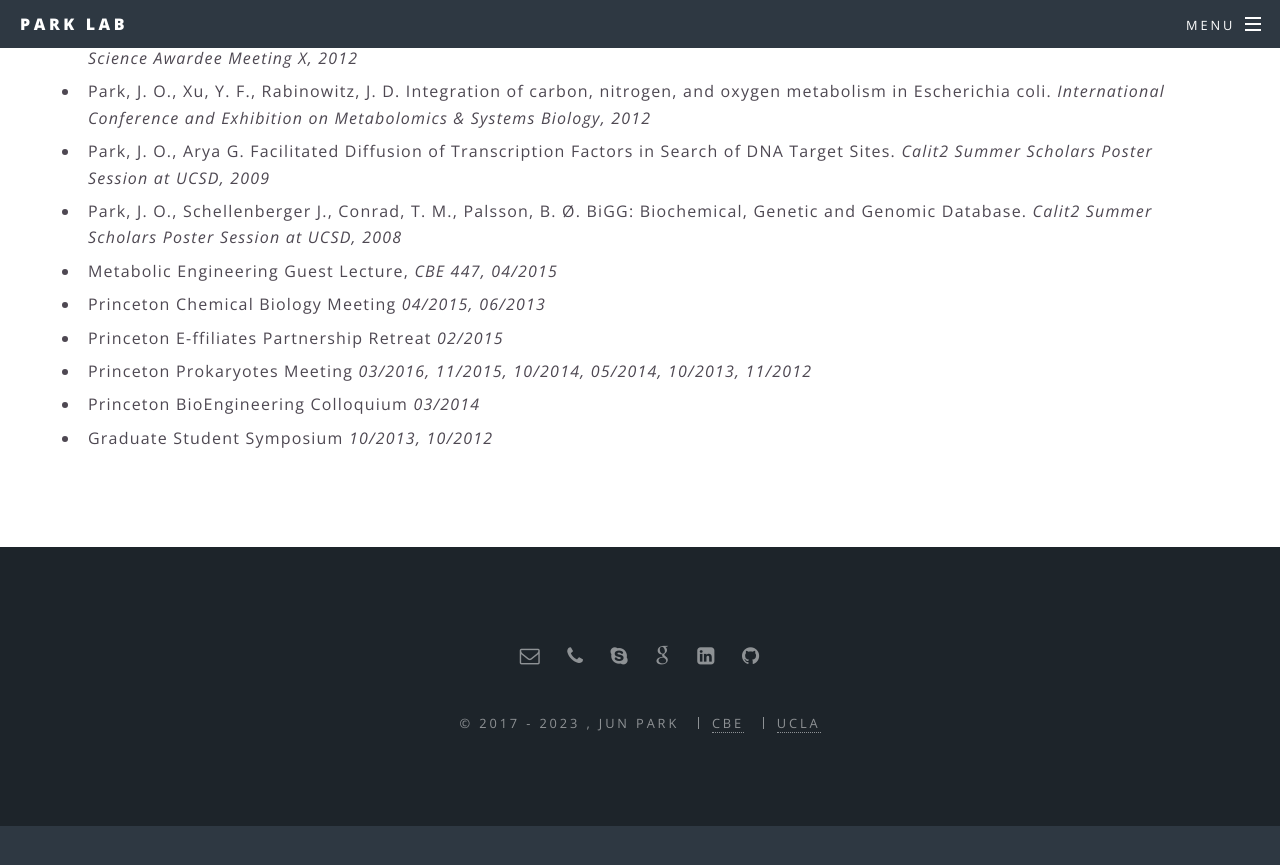
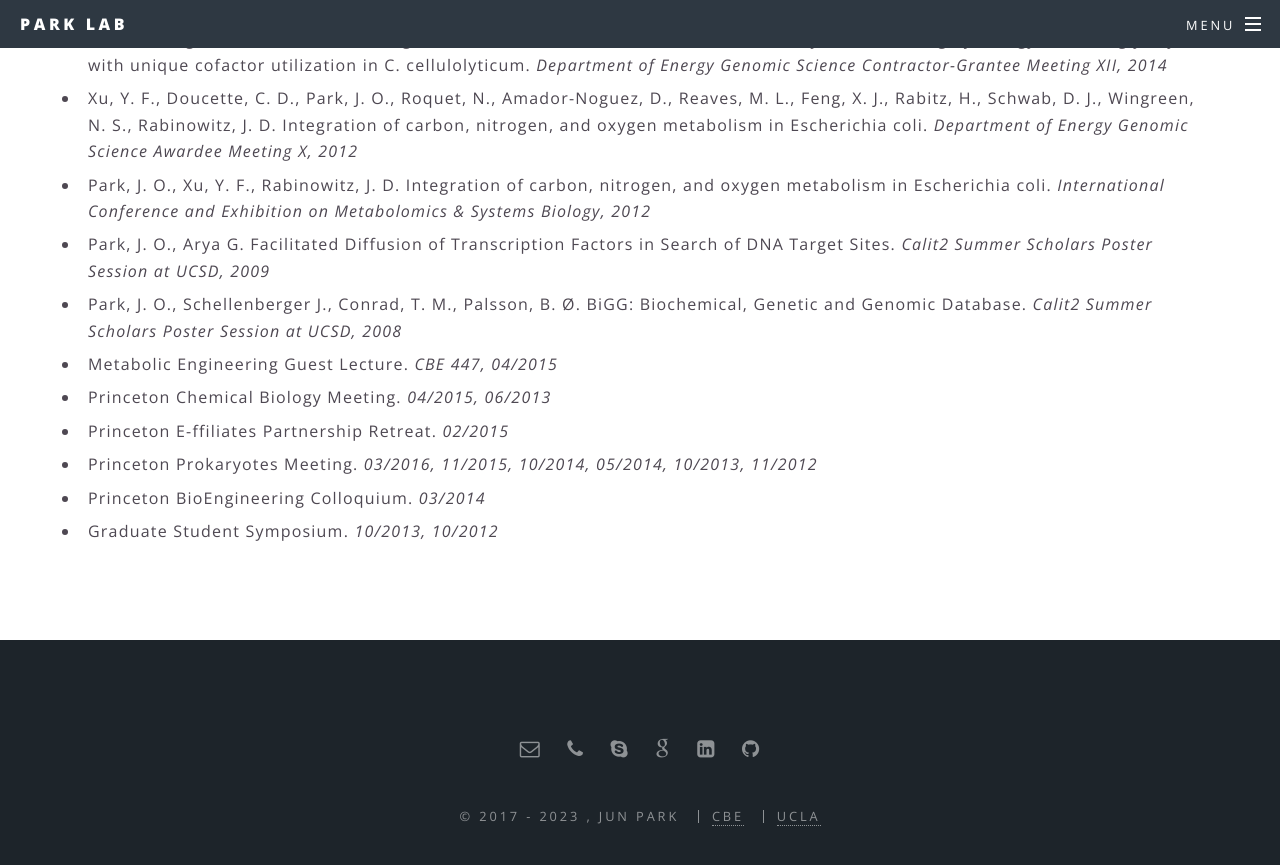
Before and after one commit to jopark/jopark.github.io, a Jekyll site: the page built from biography.html, in a window 1280 px wide and 900 px high, scrolled down 5177 px. Shown: the top 865 px of the window. Built offline with Jekyll 4.4.1, drawn with Linux system fonts in a browser that asks for light colours; before the commit the page ends 6003 px from its top, so only the background shows below that; some of the changed text lies outside the part shown.

Commit message:
update pubs and talks

```diff
--- a/biography.html
+++ b/biography.html
@@ -155,12 +157,12 @@
 		<li>Park, J. O., Xu, Y. F., Rabinowitz, J. D.  Integration of carbon, nitrogen, and oxygen metabolism in Escherichia coli. <i>International Conference and Exhibition on Metabolomics & Systems Biology, 2012</i></li>
 		<li>Park, J. O., Arya G.  Facilitated Diffusion of Transcription Factors in Search of DNA Target Sites. <i>Calit2 Summer Scholars Poster Session at UCSD, 2009</i></li>
 		<li>Park, J. O., Schellenberger J., Conrad, T. M., Palsson, B. Ø.  BiGG: Biochemical, Genetic and Genomic Database. <i>Calit2 Summer Scholars Poster Session at UCSD, 2008</i></li>
-		<li>Metabolic Engineering Guest Lecture, <i>CBE 447, 04/2015</i></li>
-		<li>Princeton Chemical Biology Meeting <i>04/2015, 06/2013</i></li>
-		<li>Princeton E-ffiliates Partnership Retreat <i>02/2015</i></li>
-		<li>Princeton Prokaryotes Meeting <i>03/2016, 11/2015, 10/2014, 05/2014, 10/2013, 11/2012</i></li>
-		<li>Princeton BioEngineering Colloquium <i>03/2014</i></li>
-		<li>Graduate Student Symposium <i>10/2013, 10/2012</i></li>
+		<li>Metabolic Engineering Guest Lecture. <i>CBE 447, 04/2015</i></li>
+		<li>Princeton Chemical Biology Meeting. <i>04/2015, 06/2013</i></li>
+		<li>Princeton E-ffiliates Partnership Retreat. <i>02/2015</i></li>
+		<li>Princeton Prokaryotes Meeting. <i>03/2016, 11/2015, 10/2014, 05/2014, 10/2013, 11/2012</i></li>
+		<li>Princeton BioEngineering Colloquium. <i>03/2014</i></li>
+		<li>Graduate Student Symposium. <i>10/2013, 10/2012</i></li>
 		</ul>
 		</p>
 
--- a/publications.html
+++ b/publications.html
@@ -4,6 +4,7 @@
 ---
 
 <ol reversed class="ul2">
+<li>Law, R. C., O’Keeffe, S., Nurwono, G., Ki, R., Lakhani, A., Lai, P., Park, J. O.  <a href="https://doi.org/10.1101/2023.11.06.565907">Determination of metabolic fluxes by deep learning of isotope labeling patterns.</a> <i>bioRxiv</i> (2023) doi: 10.1101/2023.11.06.565907</li>
 <li>Xie, Y., Erşan, S., Guan, X., Wang, J., Sha, J., Xu, S., Wohlschlegel, J. A., Park, J. O., Liu, C.  <a href="https://doi.org/10.1073/pnas.2308373120">Unexpected metabolic rewiring of CO<sub>2</sub> fixation in H<sub>2</sub>-mediated materials–biology hybrids.</a> <i>Proceedings of the National Academy of Sciences</i> 120(42),e2308373120 (2023) doi: 10.1073/pnas.2308373120</li>
 <li>Park, J. O., Nielsen, D. R.  <a href="https://authors.elsevier.com/a/1hs6I3PtAV5BrF">Editorial overview: Energy biotechnology as an integral solution to global challenges.</a> <i>Current Opinion in Biotechnology</i> 84,103006 (2023) doi: 10.1016/j.copbio.2023.103006</li>
 <li>Nurwono, G., O’Keeffe, S., Liu, N., Park, J. O.  <a href="https://www.sciencedirect.com/science/article/pii/S0958166923000939">Sustainable metabolic engineering requires a perfect trifecta.</a> <i>Current Opinion in Biotechnology</i> 83,102983 (2023) doi: 10.1016/j.copbio.2023.102983</li>
```
Also changed, not shown: other parts of biography.html (+2 -0 lines).
